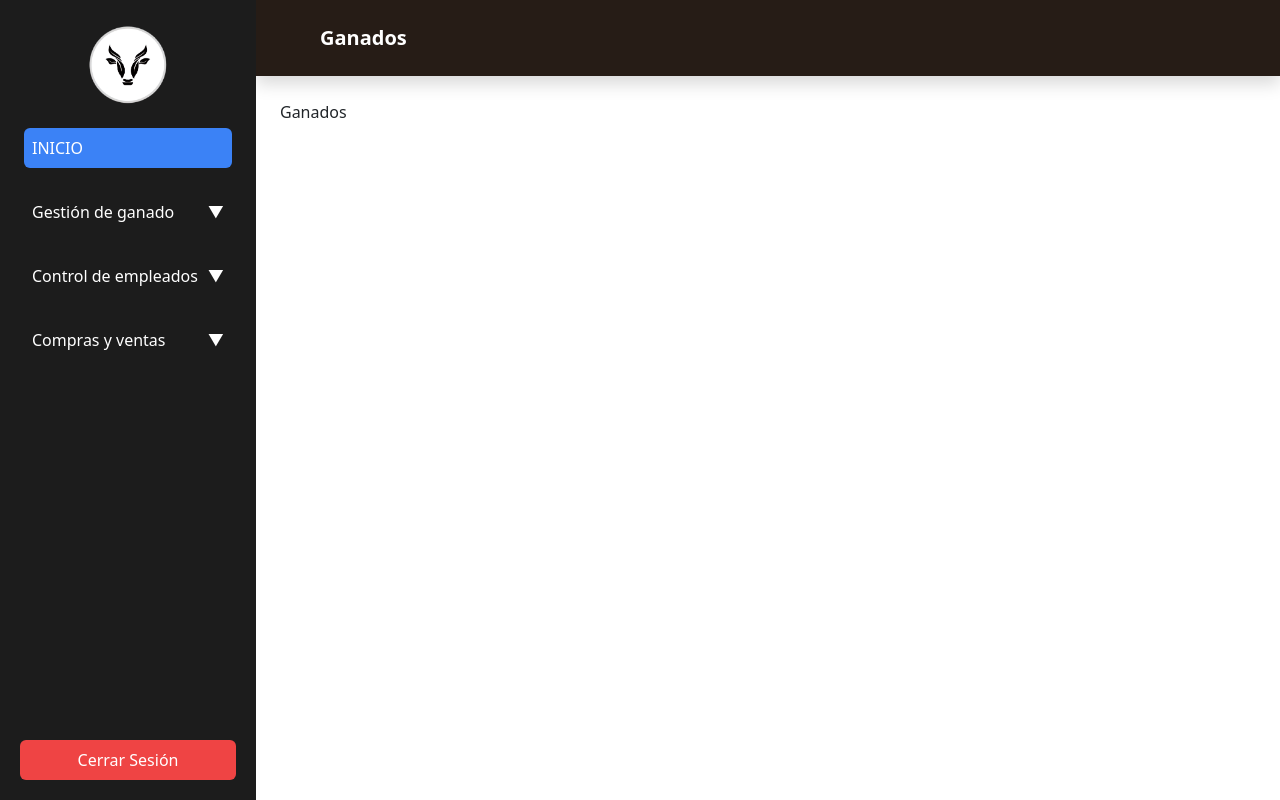
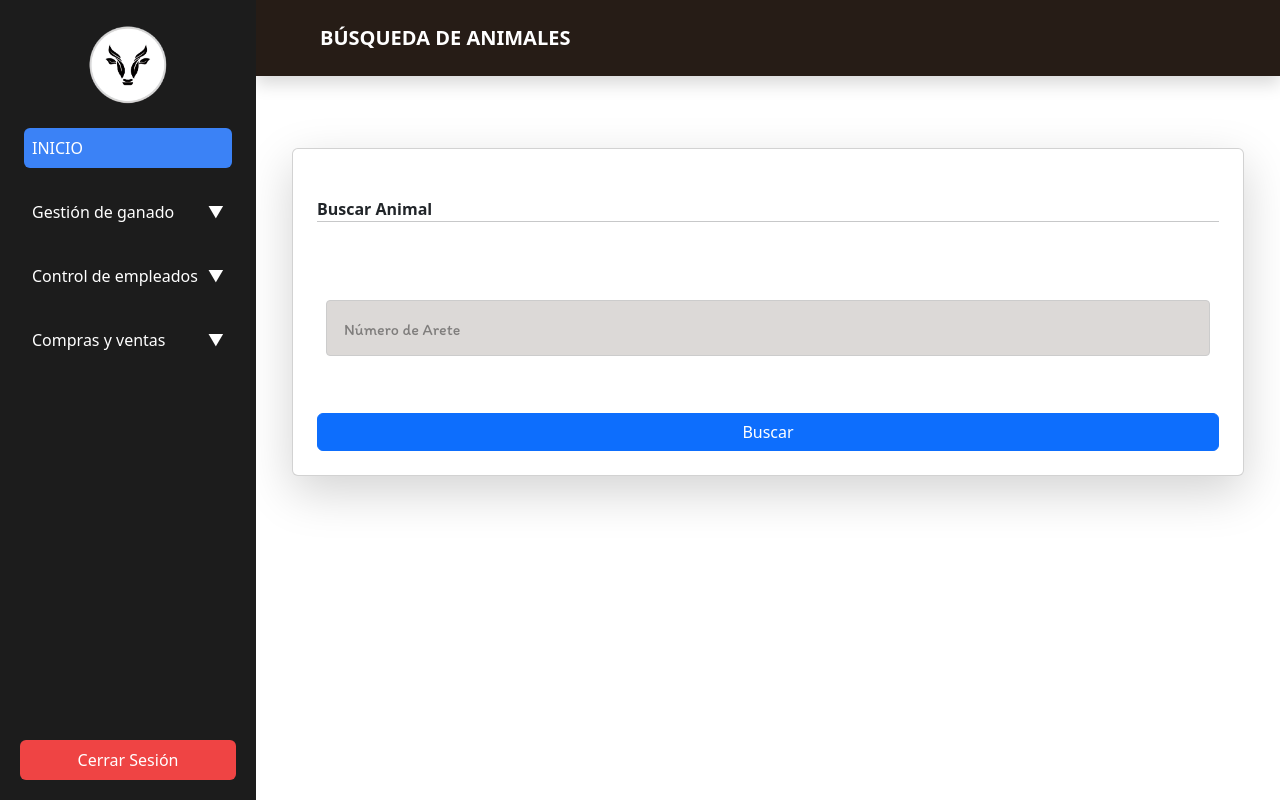
Before and after one commit to SamuelBureloJeronimo/Ganadera, a Flask app: template src/templates/owner/vistas/view-ganados.html in a window 1280 px wide. Run offline with Flask 3, Linux system fonts and the light colour scheme; the template is opened without the code that fills it, so the values that code supplies are empty; some libraries are stand-ins or nearby versions; some web fonts are replaced.

Commit message:
busqueda

```diff
--- a/src/config/bp_conf.py
+++ b/src/config/bp_conf.py
@@ -14,8 +14,10 @@ from routes.animales import BP_ani
 from routes.SuperUserRoutes import BP_SuperUserRoutes
 from routes.OwnerRoutes import BP_Owner
 from routes.raza import BP_raza
+from routes.buscar import BP_buscar
 
 bp.register_blueprint(BP_SuperUserRoutes)
 bp.register_blueprint(BP_Owner)
 bp.register_blueprint(BP_ani)
 bp.register_blueprint(BP_raza)
+bp.register_blueprint(BP_buscar)
--- a/src/templates/owner/panel.html
+++ b/src/templates/owner/panel.html
@@ -10,8 +10,8 @@
     </button>
     <ul id="gn" class="ml-4 hidden">
         <li><a href="/dashboard/owner/register-ganado" class="block p-2 rounded hover:bg-gray-700">Registrar</a></li>
-        <li><a href="/dashboard/owner/view-ganados" class="block p-2 rounded hover:bg-gray-700">Vesualizar</a></li>
-        <li><a href="/dashboard/owner/register-raza_form" class="block p-2 rounded hover:bg-gray-700">Registrar razas</a></li>
+        <li><a href="/dashboard/owner/view-ganados" class="block p-2 rounded hover:bg-gray-700">Visualizar</a></li>
+        <!--<li><a href="/dashboard/owner/register-raza" class="block p-2 rounded hover:bg-gray-700">Registrar razas</a></li>-->
     </ul>
 </li>
 <!-- Reportes con Submenú -->
--- a/src/templates/owner/vistas/view-ganados.html
+++ b/src/templates/owner/vistas/view-ganados.html
@@ -1,8 +1,63 @@
 {% extends 'owner/panel.html' %}
 
-
-{% block title_bar %}Ganados{% endblock %}
+{% block title_bar %} BÚSQUEDA DE ANIMALES {% endblock %}
 
 {% block cont_dash %}
-Ganados
+<div class="container mt-5">
+    <!-- Mensaje de error -->
+    {% if request.args.get('error') %}
+    <div class="alert alert-danger alert-dismissible fade show" role="alert">
+        {{ request.args.get('error') }}
+        <button type="button" class="btn-close" data-bs-dismiss="alert" aria-label="Close"></button>
+    </div>
+    {% endif %}
+
+    <!-- Formulario de Búsqueda -->
+    <form id="buscarAnimal" action="{{ url_for('BP_buscar.buscar') }}" method="GET" class="card p-4 shadow-lg">
+        <div style="margin-top: 3vh; margin-bottom: 3vh">
+            <label>Buscar Animal</label>
+            <hr />
+        </div>
+        <div class="sam-form-container">
+            <!-- Campo: Número de Arete -->
+            <div class="sam-form-field">
+                <input type="number" id="id" name="id" class="form-control" placeholder="" required>
+                <label class="itim-regular">Número de Arete</label>
+            </div>
+        </div>
+        <button type="submit" class="btn btn-primary w-100 mt-4">Buscar</button>
+    </form>
+
+    <!-- Resultados de la Búsqueda -->
+    {% if animal %}
+    <div class="mt-5">
+        <div style="margin-top: 3vh; margin-bottom: 3vh">
+            <label>Resultados</label>
+            <hr />
+        </div>
+        <table class="table table-bordered table-striped shadow-lg">
+            <thead class="bg-light">
+                <tr>
+                    <th>Especie</th>
+                    <th>Nombre de la Raza</th>
+                    <th>Finca</th>
+                    <th>Fecha de Nacimiento</th>
+                    <th>Estado</th>
+                    <th>Externo</th>
+                </tr>
+            </thead>
+            <tbody>
+                <tr>
+                    <td>{{ animal.especie }}</td>
+                    <td>{{ animal.raza }}</td>
+                    <td>{{ animal.finca }}</td>
+                    <td>{{ animal.fech }}</td>
+                    <td>{{ animal.estado }}</td>
+                    <td>{{ "Sí" if animal.externo else "No" }}</td>
+                </tr>
+            </tbody>
+        </table>
+    </div>
+    {% endif %}
+</div>
 {% endblock %}
```
Also changed, not shown: src/routes/buscar.py (+63 -0 lines), src/templates/owner/registros/buscar.html (deleted, +0 -55 lines).
